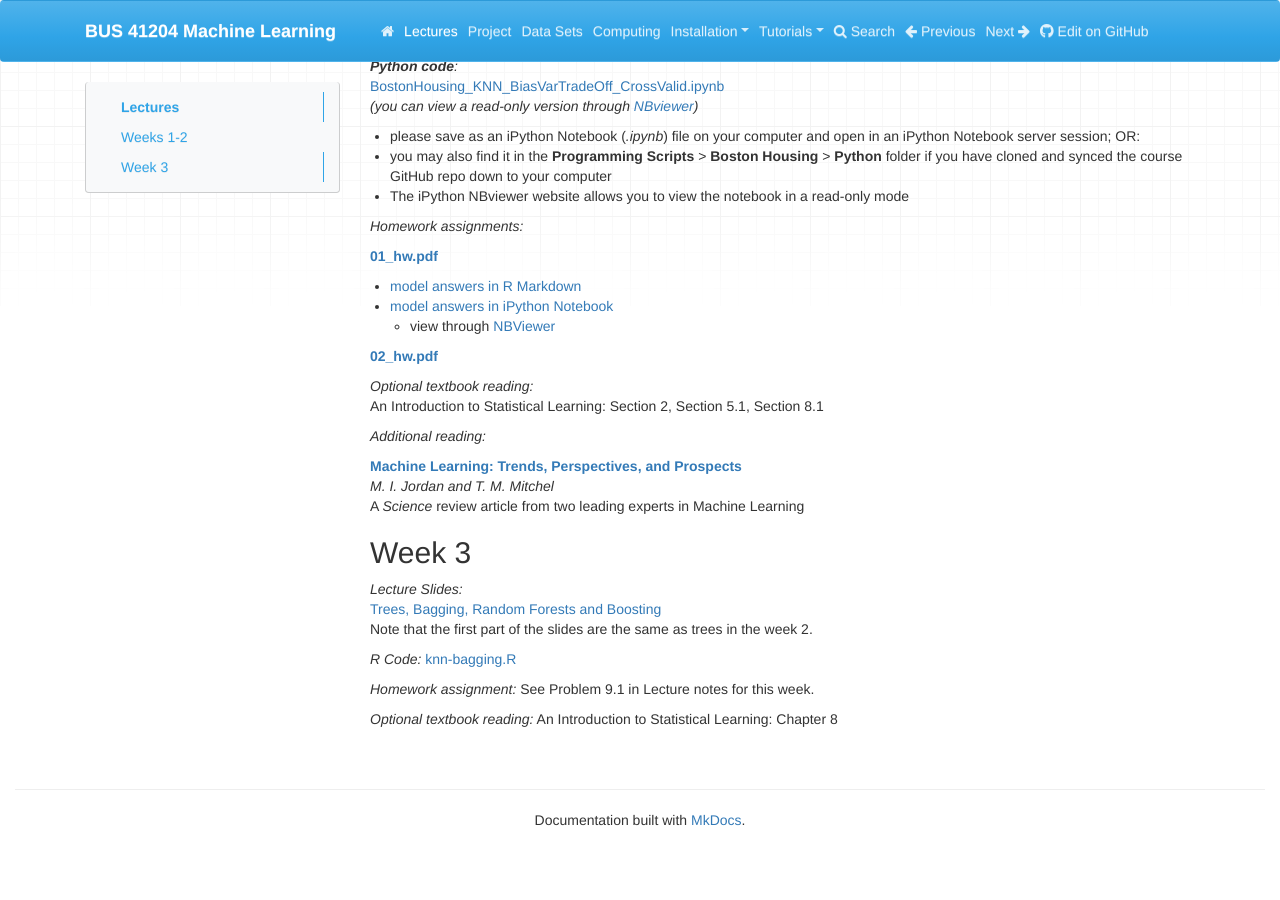
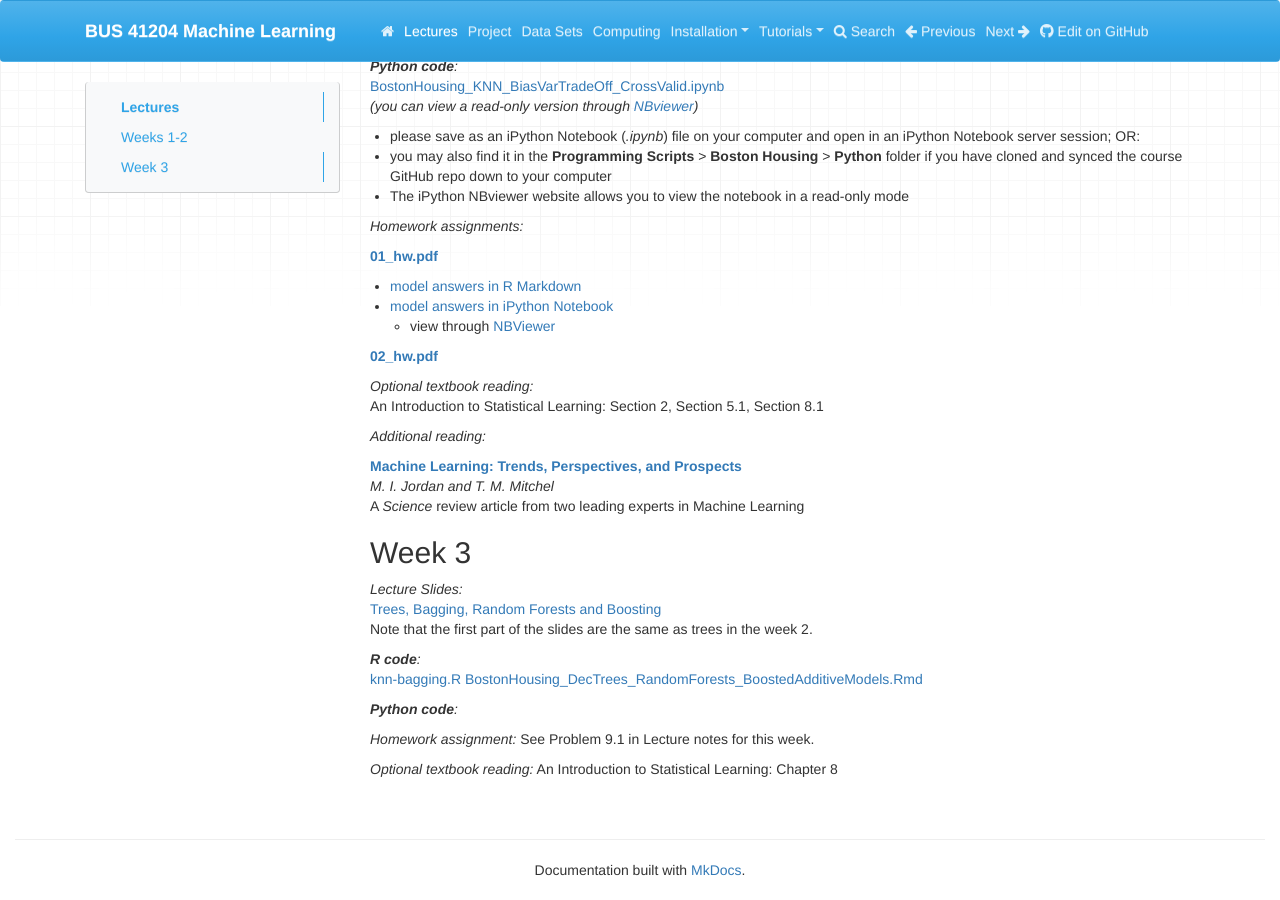
Before and after one commit to ChicagoBoothML/MachineLearning_Fall2015, an MkDocs documentation site: the page built from docs/Syllabus.md, in a window 1280 px wide and 900 px high, scrolled down 904 px. Built offline with MkDocs 1.6.1, drawn with Linux system fonts in a browser that asks for light colours; nearby versions of some CDN libraries; old or Windows-style settings are respelled for this version of MkDocs; before the commit the page ends 1754 px from its top, so only the background shows below that.

Commit message:
add Lecture 03 R code link

```diff
--- a/docs/Syllabus.md
+++ b/docs/Syllabus.md
@@ -70,7 +70,12 @@ _Lecture Slides:_ <br>
 [Trees, Bagging, Random Forests and Boosting](Syllabus/03_trees_bag_boost.pdf)  <br>
 Note that the first part of the slides are the same as trees in the week 2.
 
-_R Code:_ [knn-bagging.R](Syllabus/knn-bagging.R)
+_**R code**:_ <br>
+[knn-bagging.R](Syllabus/knn-bagging.R)
+[BostonHousing_DecTrees_RandomForests_BoostedAdditiveModels.Rmd](https://raw.githubusercontent.com/ChicagoBoothML/MachineLearning_Fall2015/master/Programming%20Scripts/Boston%20Housing/R/BostonHousing_DecTrees_RandomForests_BoostedAdditiveModels.Rmd)
+
+_**Python code**:_ <br>
+
 
 _Homework assignment:_ See Problem 9.1 in Lecture notes for this week.
 
```
